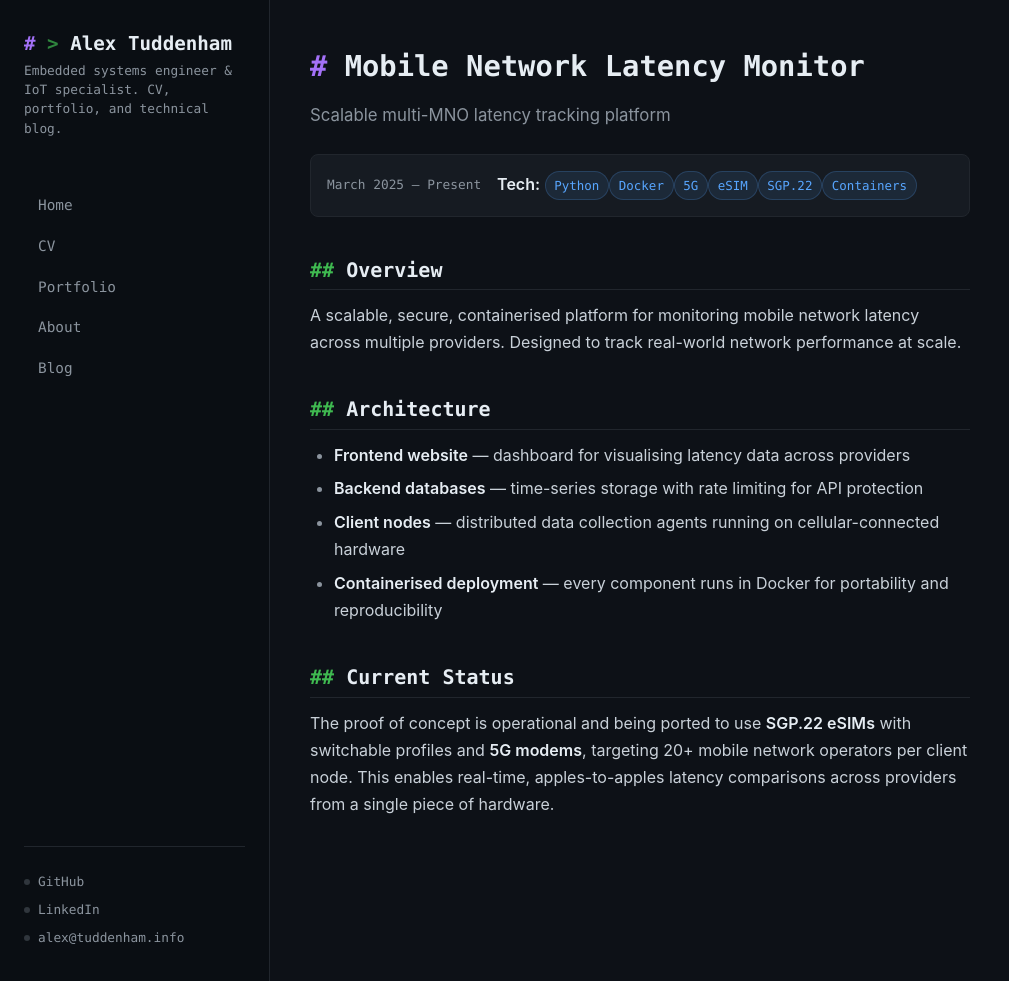
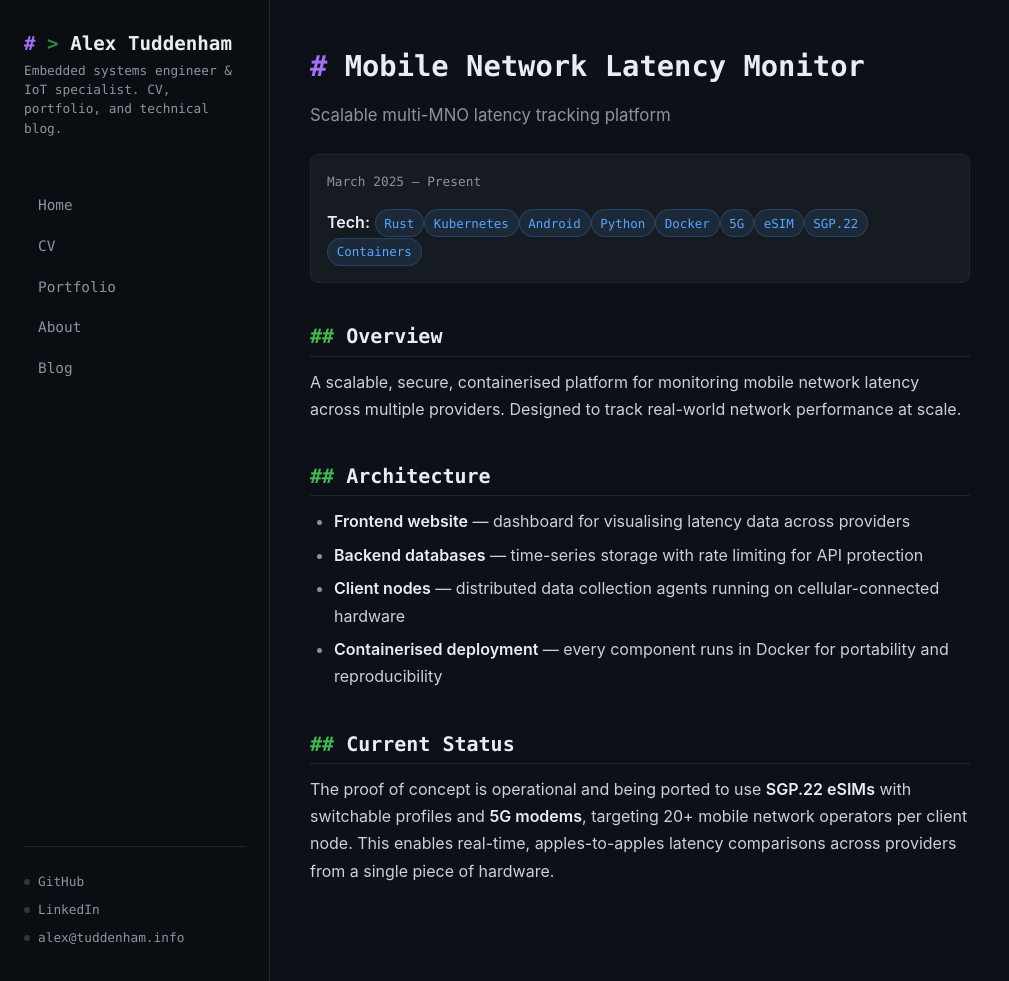
Before and after one commit to AlexsCode/AlexsCode.github.io, a Jekyll site: the page built from _portfolio/1-network-monitor.md, in a window 1280 px wide and 981 px high. Shown: the whole window, without its empty margins (0-1009 px from the left). Built offline with Jekyll 4.4.1, drawn with Linux system fonts in a browser that asks for light colours.

Commit message:
Add Rust, Kubernetes, Android tags to network monitor

```diff
--- a/_portfolio/1-network-monitor.md
+++ b/_portfolio/1-network-monitor.md
@@ -1,7 +1,7 @@
 ---
 title: "Mobile Network Latency Monitor"
 subtitle: "Scalable multi-MNO latency tracking platform"
-tech: ["Python", "Docker", "5G", "eSIM", "SGP.22", "Containers"]
+tech: ["Rust", "Kubernetes", "Android", "Python", "Docker", "5G", "eSIM", "SGP.22", "Containers"]
 sort_date: 2025-03
 order: 1
 period: "March 2025 – Present"
```
